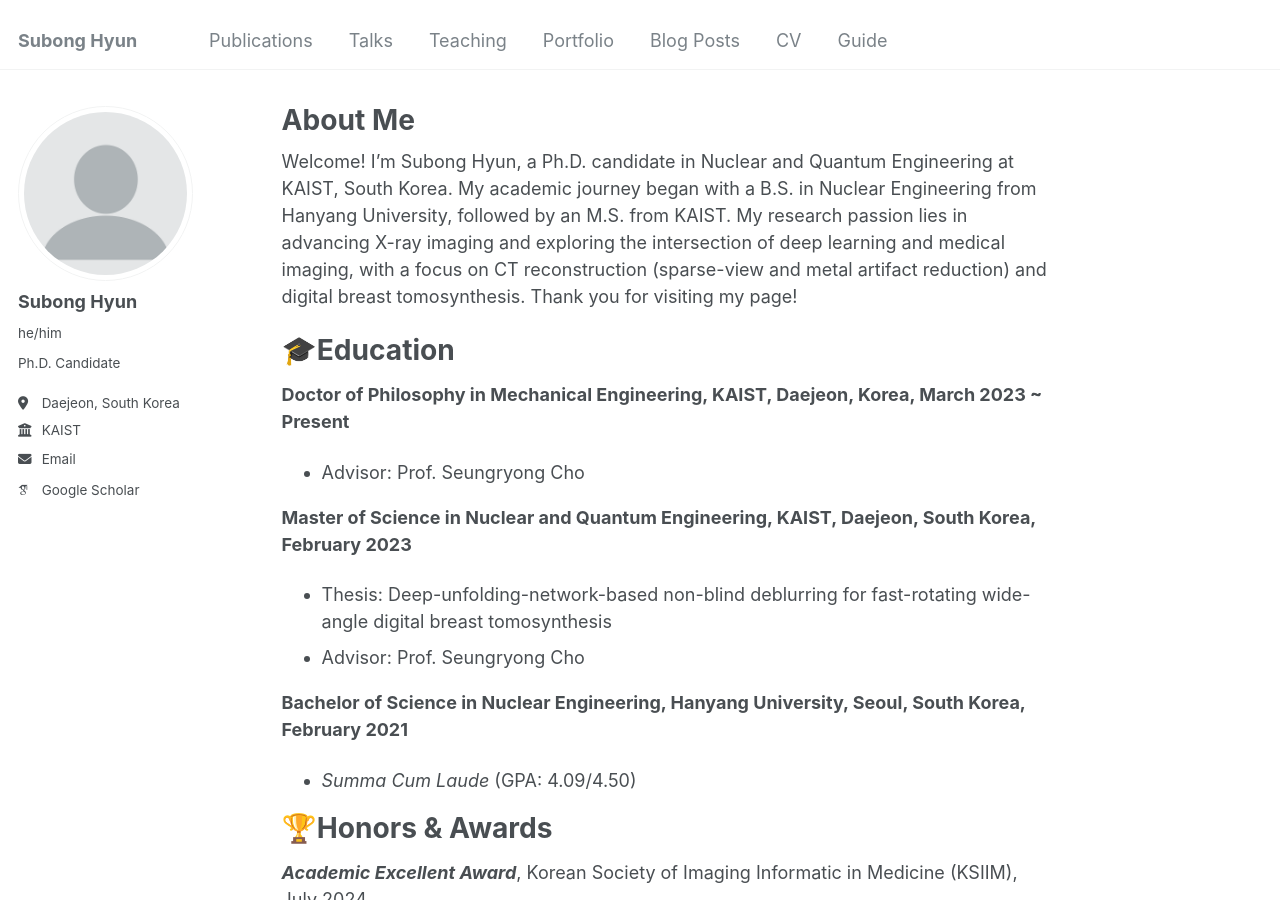
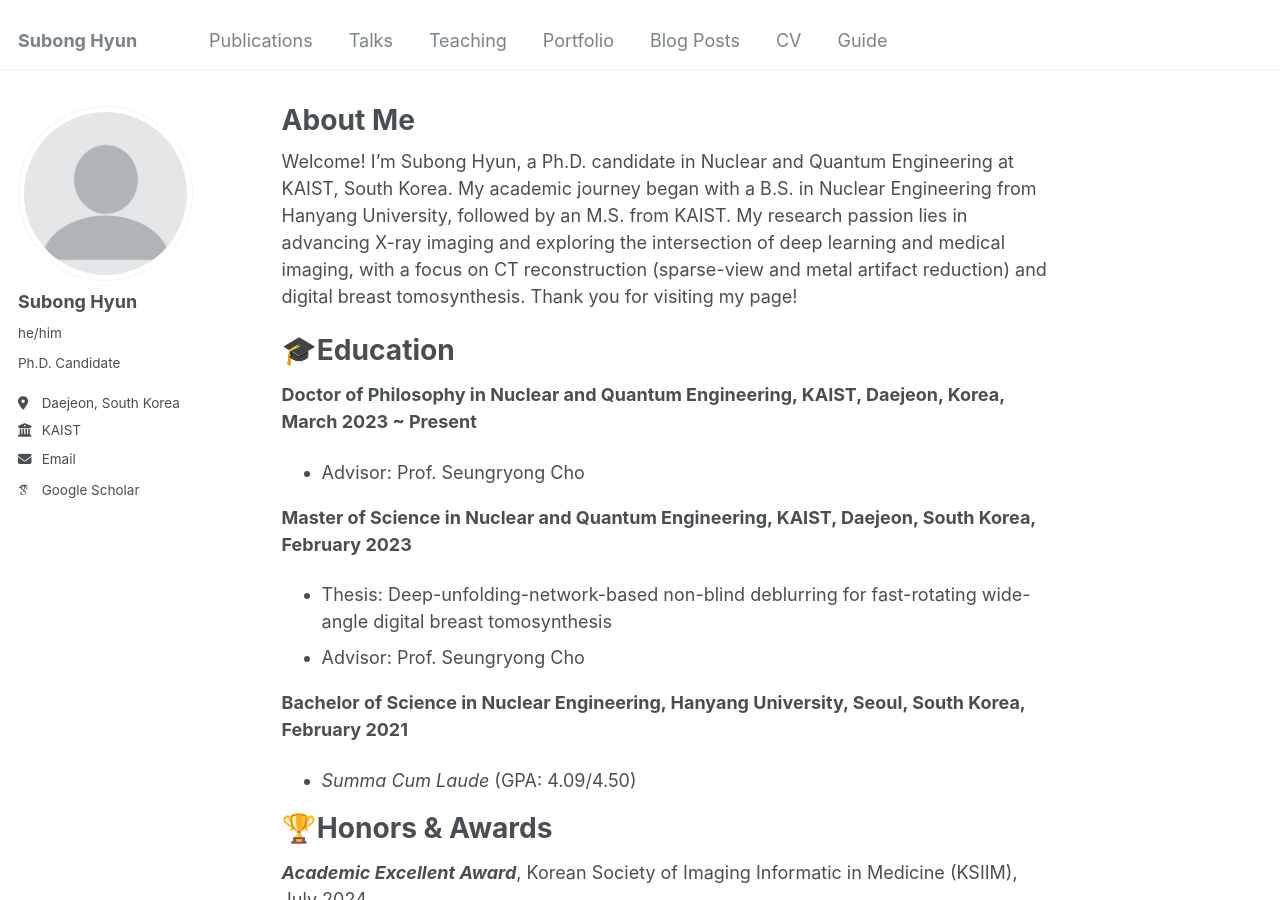
Before and after one commit to SubongHyun/subonghyun.github.io, a Jekyll site: the page built from _pages/about.md, in a window 1280 px wide and 900 px high. Built offline with Jekyll 4.4.1, drawn with Linux system fonts in a browser that asks for light colours; some web fonts are replaced.

Commit message:
Update about.md

```diff
--- a/_pages/about.md
+++ b/_pages/about.md
@@ -11,7 +11,7 @@ Welcome! I'm Subong Hyun, a Ph.D. candidate in Nuclear and Quantum Engineering a
 
 🎓Education
 ======
-**Doctor of Philosophy in Mechanical Engineering, KAIST, Daejeon, Korea, March 2023 ~ Present**
+**Doctor of Philosophy in Nuclear and Quantum Engineering, KAIST, Daejeon, Korea, March 2023 ~ Present**
 - Advisor: Prof. Seungryong Cho
 
 **Master of Science in Nuclear and Quantum Engineering, KAIST, Daejeon, South Korea, February 2023**
```
